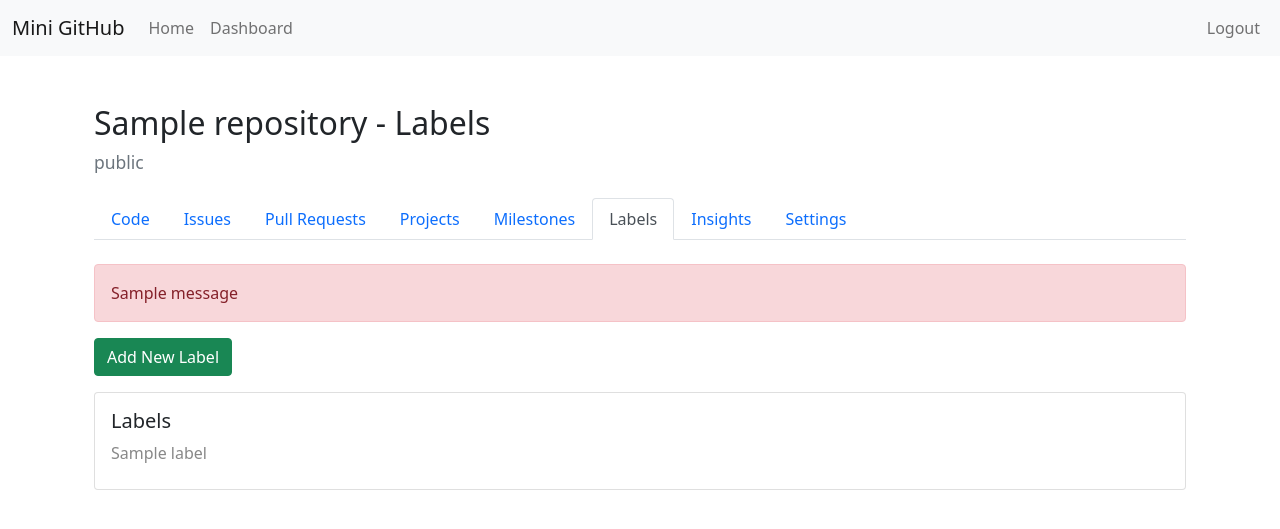
After one commit to VukV/mini-github, a Django app: page /label/1/ in a window 1280 px wide. The commit adds this page. Shown: the top 529 px of the page. Run offline with Django 5.2, Linux system fonts and the light colour scheme; a user stored in the database is signed in; tables that the repository leaves empty hold one stand-in row (values such as "Sample post"); one stand-in notice (Sample message) is shown.

Commit message:
initial labels page

```diff
--- a/apps/label/urls.py
+++ b/apps/label/urls.py
@@ -1,8 +1,8 @@
 from django.urls import path
 
-from apps.authentication import views
+from apps.label import views
 
 
 urlpatterns = [
-
+    path('<int:repository_id>/', views.labels_from_repository, name='repository_labels'),
 ]
--- a/apps/label/views.py
+++ b/apps/label/views.py
@@ -1,3 +1,39 @@
-from django.shortcuts import render
+from django.contrib.auth.decorators import login_required
+from django.shortcuts import render, get_object_or_404
 
-# Create your views here.
+from apps.repository.models import Repository
+
+
+@login_required()
+def labels_from_repository(request, repository_id):
+    repository = get_object_or_404(Repository, id=repository_id)
+
+    if not repository.check_access(request.user):
+        error_message = 'You do not have access to this repository.'
+        return render(request, 'error.html', {'error_message': error_message})
+
+    labels = repository.labels.all()
+    render_object = {
+        'repository': repository,
+        'labels': labels
+    }
+
+    return render(request, 'repository/repository_labels.html', render_object)
+
+
+@login_required()
+def add_label(request, repository_id):
+    # Logic to handle adding a new label
+    pass
+
+
+@login_required()
+def edit_label(request, repository_id, label_id):
+    # Logic to handle label editing
+    pass
+
+
+@login_required()
+def delete_label(request, repository_id, label_id):
+    # Logic to handle label deletion
+    pass
--- a/templates/repository/repository.html
+++ b/templates/repository/repository.html
@@ -34,7 +34,7 @@
                     <a class="nav-link" href="#">Milestones</a>
                 </li>
                 <li class="nav-item">
-                    <a class="nav-link" href="#">Labels</a>
+                    <a class="nav-link" href="{% url 'repository_labels' repository.id %}">Labels</a>
                 </li>
                 <li class="nav-item">
                     <a class="nav-link" href="#">Insights</a>
@@ -65,7 +65,7 @@
             <div>
                 <strong>Collaborators</strong>
                 {% if repository.collaborators.count == 0 %}
-                    <p>No added contributors</p>
+                    <p>No added collaborators</p>
                 {% else %}
                     {% for contributor in repository.collaborators.all|slice:":5" %}
                         <p>{{ contributor.username }}</p>
--- /dev/null
+++ b/templates/repository/repository_labels.html
@@ -0,0 +1,78 @@
+{% extends 'base.html' %}
+
+{% block header %}
+{% include "navbar.html" %}
+{% endblock header %}
+
+{% block content %}
+<div class="container mt-5">
+    <!-- Repository Header -->
+    <div class="row mb-3">
+        <div class="col">
+            <h2>{{ repository.name }} - Labels</h2>
+            <h5><small class="text-muted">{{ repository.public|yesno:"public,private" }}</small></h5>
+        </div>
+    </div>
+
+    <!-- Tabs for Navigation -->
+    <div class="row mb-4">
+        <div class="col">
+            <ul class="nav nav-tabs">
+                <li class="nav-item">
+                    <a class="nav-link" href="{% url 'repository' repository.id %}">Code</a>
+                </li>
+                <li class="nav-item">
+                    <a class="nav-link" href="#">Issues</a>
+                </li>
+                <li class="nav-item">
+                    <a class="nav-link" href="#">Pull Requests</a>
+                </li>
+                <li class="nav-item">
+                    <a class="nav-link" href="#">Projects</a>
+                </li>
+                <li class="nav-item">
+                    <a class="nav-link" href="#">Milestones</a>
+                </li>
+                <li class="nav-item">
+                    <a class="nav-link active" href="{% url 'repository_labels' repository.id %}">Labels</a>
+                </li>
+                <li class="nav-item">
+                    <a class="nav-link" href="#">Insights</a>
+                </li>
+                <li class="nav-item">
+                    <a class="nav-link" aria-current="page" href="{% url 'repository_settings' repository.id %}">Settings</a>
+                </li>
+            </ul>
+        </div>
+    </div>
+
+    {% if messages %}
+        {% for message in messages %}
+            <div class="alert alert-danger">
+                {{ message }}
+            </div>
+        {% endfor %}
+    {% endif %}
+
+    <!-- Add New Label Button -->
+    <div class="mb-3">
+        <button class="btn btn-success" data-bs-toggle="modal" data-bs-target="#addLabelModal">Add New Label</button>
+    </div>
+
+    <!-- Labels Section -->
+    <div class="card mb-3">
+        <div class="card-body">
+            <h5 class="card-title">Labels</h5>
+            <!-- List of Labels -->
+            {% for label in labels %}
+                <div class="d-flex justify-content-between align-items-center mb-2">
+                    <span style="color:{{ label.color }};">{{ label.name }}</span>
+                    <!-- Add buttons for edit and delete actions -->
+                </div>
+            {% empty %}
+                <p>No labels yet.</p>
+            {% endfor %}
+        </div>
+    </div>
+</div>
+{% endblock content %}
--- a/templates/repository/repository_settings.html
+++ b/templates/repository/repository_settings.html
@@ -34,7 +34,7 @@
                     <a class="nav-link" href="#">Milestones</a>
                 </li>
                 <li class="nav-item">
-                    <a class="nav-link" href="#">Labels</a>
+                    <a class="nav-link" href="{% url 'repository_labels' repository.id %}">Labels</a>
                 </li>
                 <li class="nav-item">
                     <a class="nav-link" href="#">Insights</a>
```
